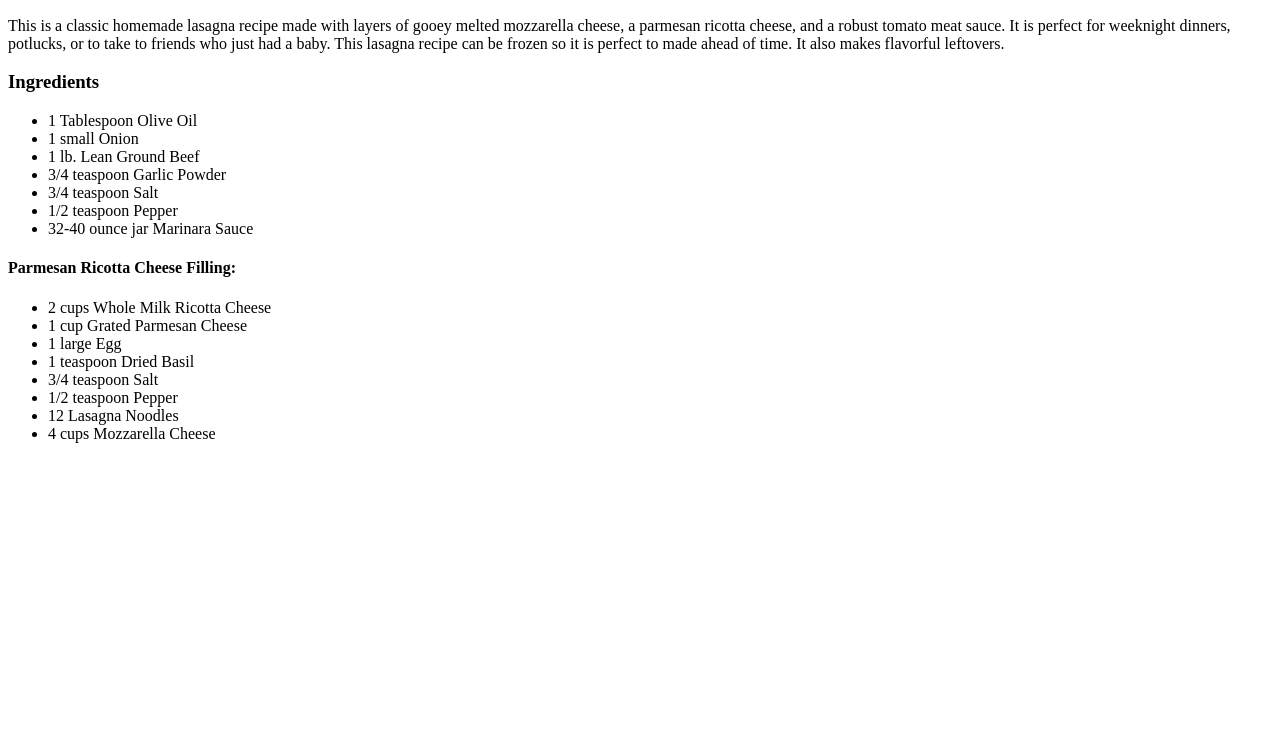
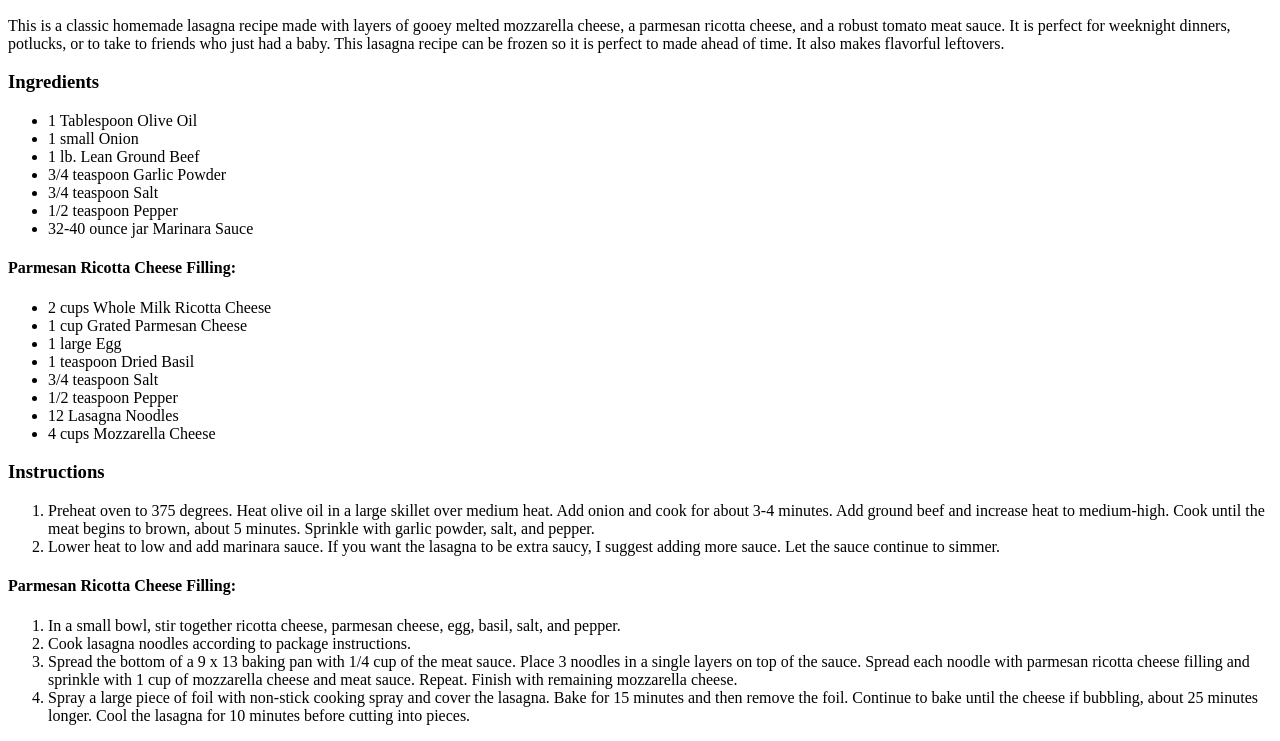
Before and after one commit to Robermca/odin-recipes, a plain HTML site: page recipes/lasagna.html in a window 1280 px wide. Shown: the part 434-1175 px from the top of the page. Before the commit the page ends 893 px from the top, so only its background shows below. Drawn offline with Linux system fonts and the light colour scheme.

Commit message:
Add recipe instructions

```diff
--- a/recipes/lasagna.html
+++ b/recipes/lasagna.html
@@ -30,6 +30,17 @@
             <li>12 Lasagna Noodles</li>
             <li>4 cups Mozzarella Cheese</li>
         </ul>
-
+        <h3>Instructions</h3>
+        <ol>
+            <li>Preheat oven to 375 degrees. Heat olive oil in a large skillet over medium heat.  Add onion and cook for about 3-4 minutes. Add ground beef and increase heat to medium-high.  Cook until the meat begins to brown, about 5 minutes.  Sprinkle with garlic powder, salt, and pepper. </li>
+            <li>Lower heat to low and add marinara sauce. If you want the lasagna to be extra saucy, I suggest adding more sauce. Let the sauce continue to simmer. </li>
+        </ol>
+        <h4>Parmesan Ricotta Cheese Filling:</h4>
+        <ol>
+            <li>In a small bowl, stir together ricotta cheese, parmesan cheese, egg, basil, salt, and pepper. </li>
+            <li>Cook lasagna noodles according to package instructions. </li>
+            <li>Spread the bottom of a 9 x 13 baking pan with 1/4 cup of the meat sauce. Place 3 noodles in a single layers on top of the sauce.  Spread each noodle with parmesan ricotta cheese filling and sprinkle with 1 cup of mozzarella cheese and meat sauce.  Repeat.  Finish with remaining mozzarella cheese. </li>
+            <li>Spray a large piece of foil with non-stick cooking spray and cover the lasagna. Bake for 15 minutes and then remove the foil. Continue to bake until the cheese if bubbling, about 25 minutes longer. Cool the lasagna for 10 minutes before cutting into pieces. </li>
+        </ol>
     </body>
 </html>
```
